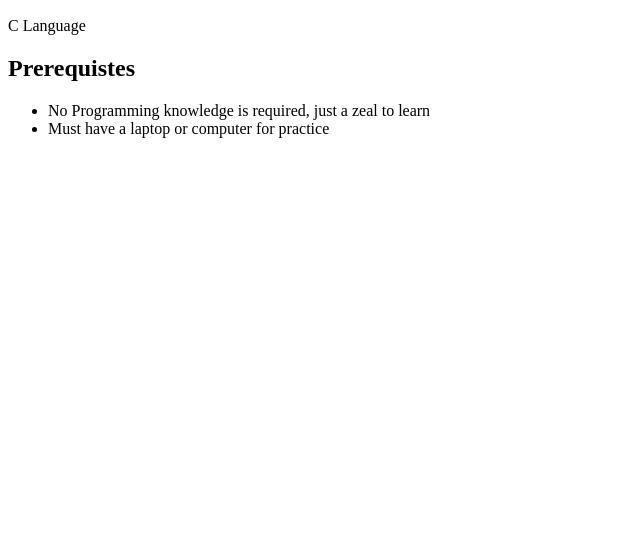
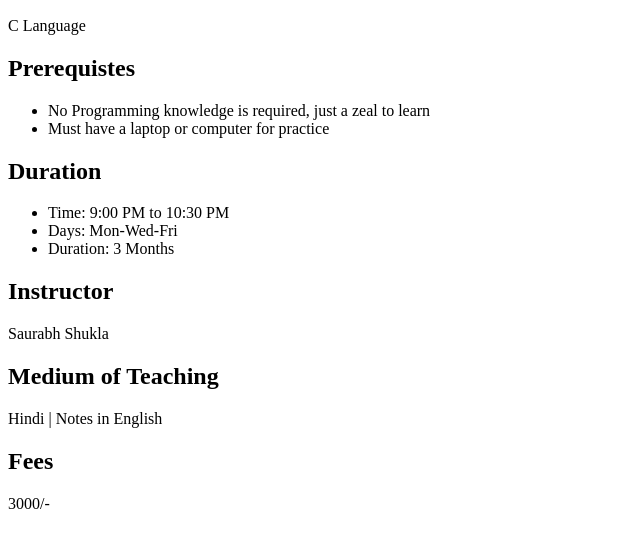
Before and after one commit to umeshekka/Project3, a plain HTML site: page index.html in a window 1280 px wide. Shown: the part 110-658 px from the top of the page, without its empty margins (0-640 px from the left). Drawn offline with Linux system fonts and the light colour scheme.

Commit message:
updated index file 1.2

```diff
--- a/index.html
+++ b/index.html
@@ -14,5 +14,17 @@
         <li>No Programming knowledge is required, just a zeal to learn</li>
         <li>Must have a laptop or computer for practice</li>
     </ul>
+    <h2>Duration</h2>
+    <ul>
+        <li>Time: 9:00 PM to 10:30 PM </li>
+        <li>Days: Mon-Wed-Fri</li>
+        <li>Duration: 3 Months</li>
+    </ul>
+    <h2>Instructor </h2>
+    <p>Saurabh Shukla</p>
+    <h2>Medium of Teaching</h2>
+    <p>Hindi | Notes in English</p>
+    <h2>Fees</h2>
+    <p>3000/-</p>
 </body>
 </html>
```
